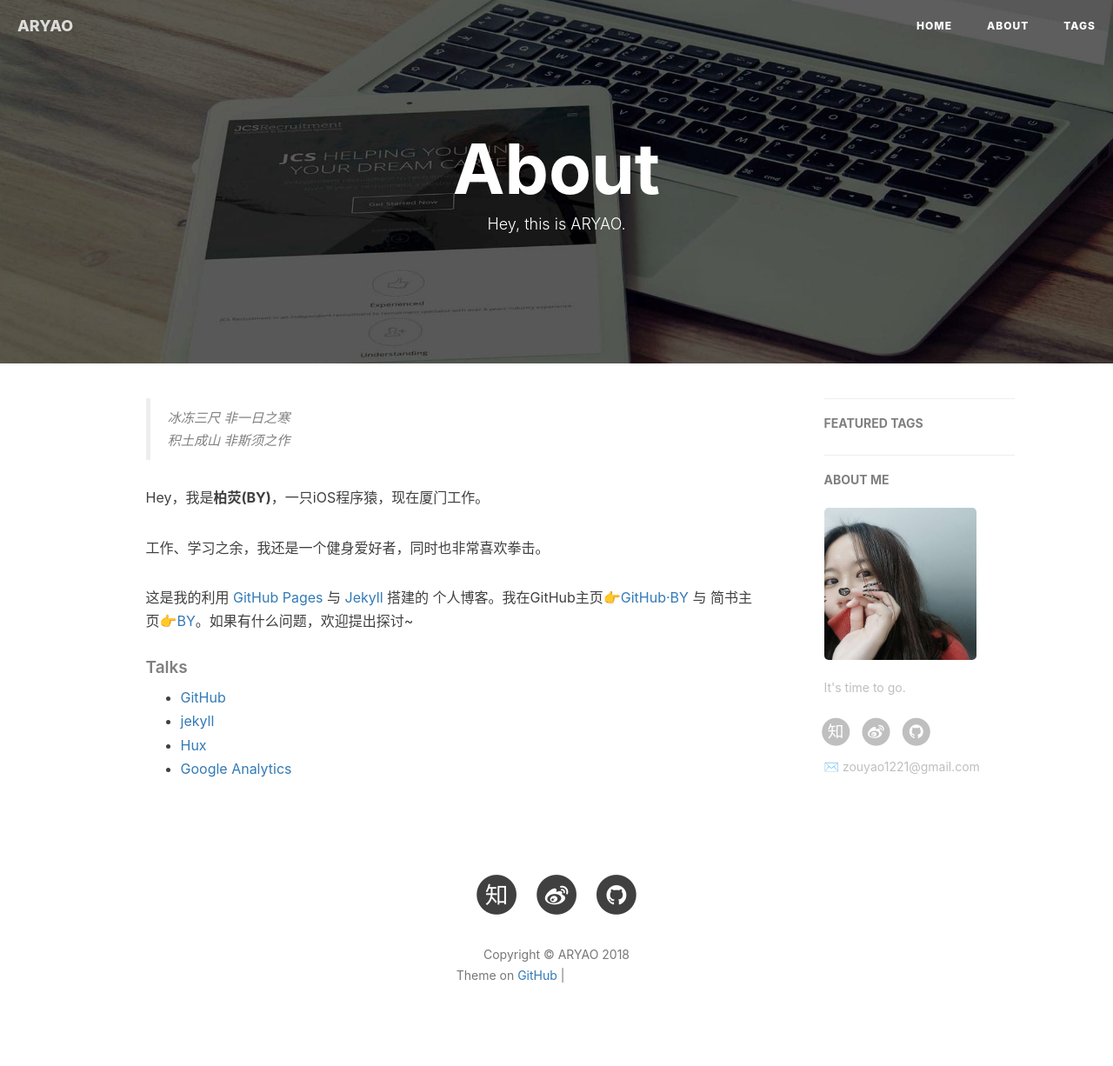
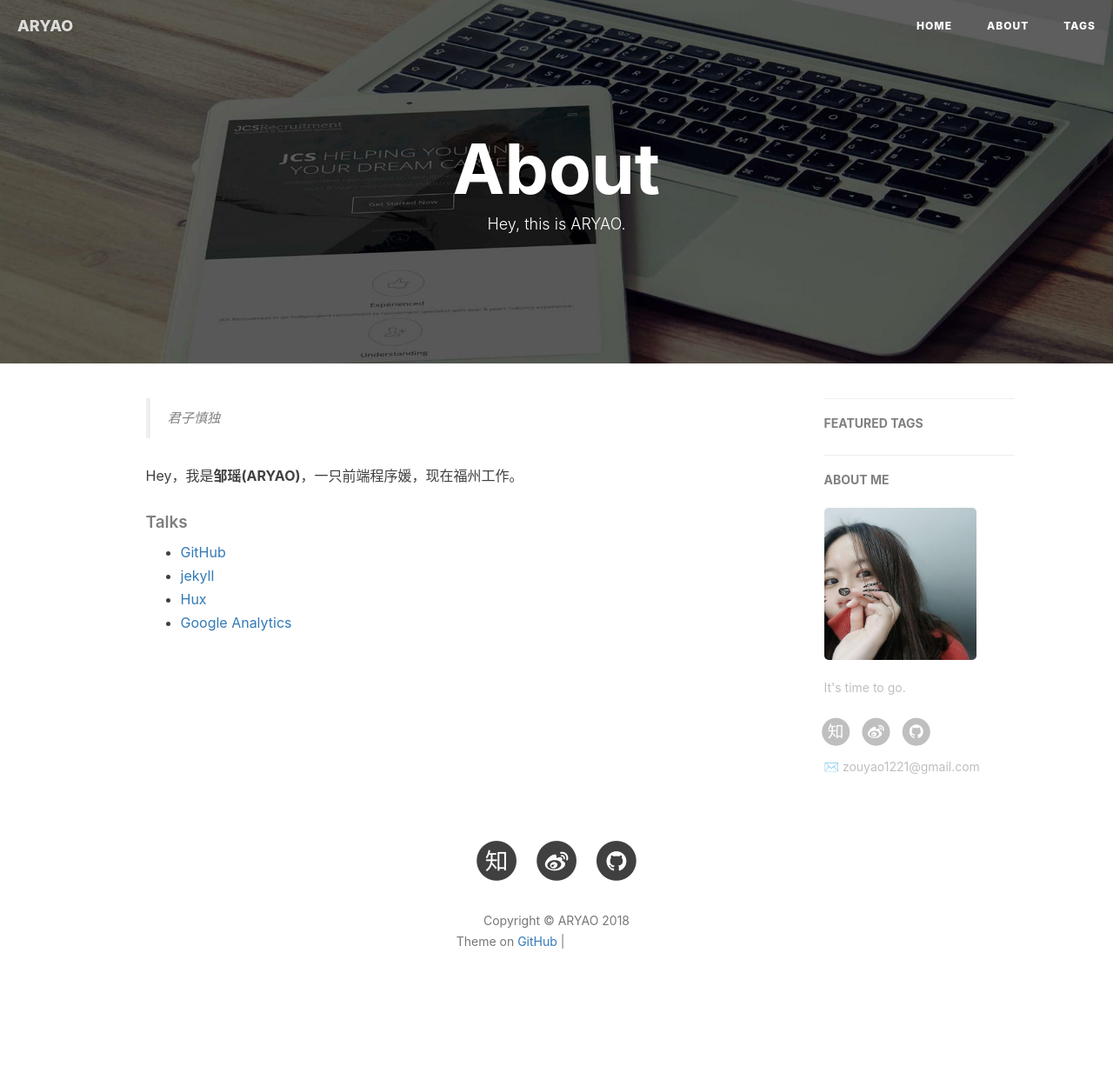
Before and after one commit to 2ouyao/2ouyao.github.io, a Jekyll site: the page built from about.html, in a window 1280 px wide. Shown: the whole page at 87% size. Built offline with Jekyll 4.4.1, drawn with Linux system fonts in a browser that asks for light colours; nearby versions of some CDN libraries; comment, search, counter and statistics services are not loaded; after the commit the page ends 1187 px from its top, so only the background shows below that; grey boxes are pictures that could not be loaded.

Commit message:
图片初始化

```diff
--- a/about.html
+++ b/about.html
@@ -15,14 +15,9 @@ header-img: "img/post-bg-rwd.jpg"
 <div class="zh post-container">
 
     <!--copied from markdown -->
-    <blockquote><p>冰冻三尺 非一日之寒<br>
-    积土成山 非斯须之作</p></blockquote>
+    <blockquote><p>君子慎独</p></blockquote>
 
-    <p>Hey，我是<strong>柏荧(BY)</strong>，一只iOS程序猿，现在厦门工作。</p>
-
-    <p>工作、学习之余，我还是一个健身爱好者，同时也非常喜欢拳击。</p>
-
-    <p>这是我的利用 <a href="https://pages.github.com/">GitHub Pages</a> 与 <a href="http://jekyll.com.cn/">Jekyll</a> 搭建的 个人博客。我在GitHub主页<a href="https://github.com/qiubaiying">👉GitHub·BY</a> 与 简书主页<a href="https://http://www.jianshu.com/u/e71990ada2fd">👉BY</a>。如果有什么问题，欢迎提出探讨~</p>
+    <p>Hey，我是<strong>邹瑶(ARYAO)</strong>，一只前端程序媛，现在福州工作。</p>
 
     <p></p>
 
```
Also changed, not shown: _posts/2018-04-01-HelloBlog.md (+1 -1 lines), package.json (+5 -7 lines), img/about-BY-gentle.jpg (deleted), img/avatar-by.jpg (deleted), img/avatar_g.jpg (deleted), img/avatar_m.jpg (deleted), img/readme-home.png (deleted), img/readme-side.png (deleted).
